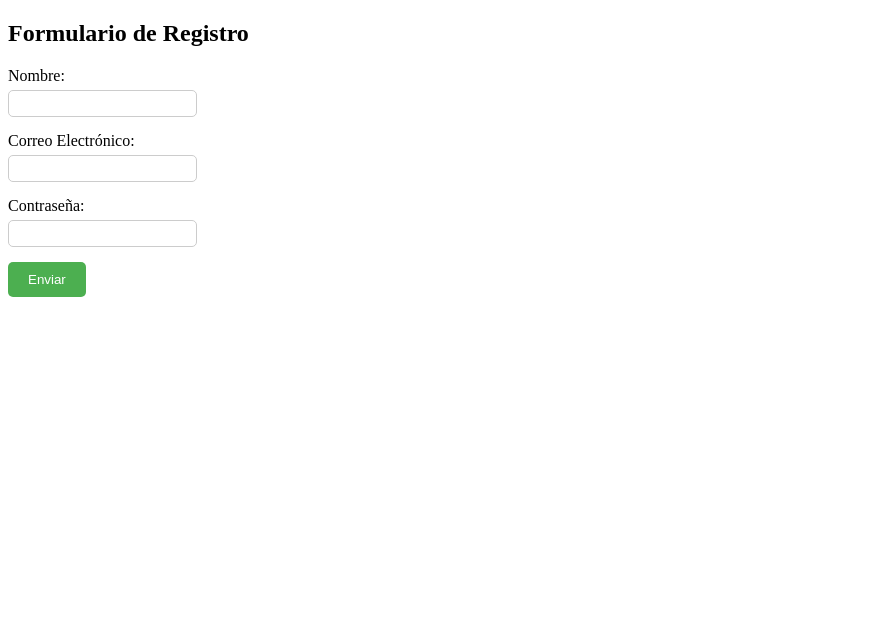
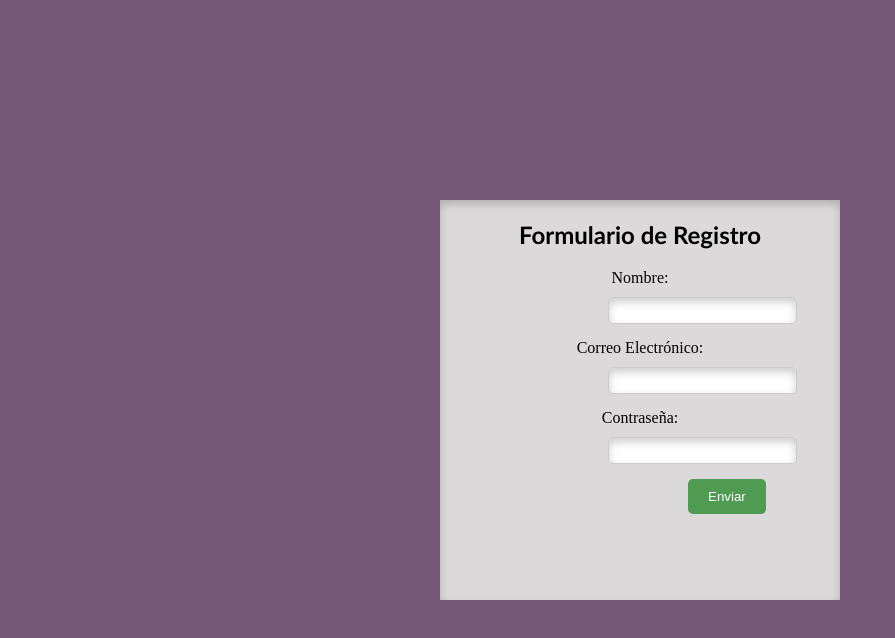
Before and after one commit to janetmei/validacion-formulario, a plain HTML site: page index.html in a window 1280 px wide. Shown: the whole page, without its empty margins (0-895 px from the left). Drawn offline with Linux system fonts and the light colour scheme.

Commit message:
Modificaciones

```diff
--- a/index.html
+++ b/index.html
@@ -6,11 +6,13 @@
     <meta http-equiv="X-UA-Compatible" content="IE=edge">
     <meta name="viewport" content="width=device-width, initial-scale=1.0">
     <link rel="stylesheet" href="style.css">
+    <!-- ICONO -->
+    <link rel="icon" href="https://cdn-icons-png.flaticon.com/512/4654/4654607.png">
     <title>Formulario Validado</title>
 </head>
 
 <body>
-    <form id="formulario">
+    <form class="container" id="formulario">
         <h2>Formulario de Registro</h2>
         <div class="form-group">
             <label for="name">Nombre:</label>
@@ -29,7 +31,6 @@
         </div>
         <button type="submit">Enviar</button>
     </form>
-
     <script src="script.js"></script>
 </body>
 
--- a/script.js
+++ b/script.js
@@ -1,3 +1,4 @@
+
 document.getElementById('formulario').addEventListener('submit', (event) => {
     event.preventDefault()
 
@@ -42,7 +43,6 @@ document.getElementById('formulario').addEventListener('submit', (event) => {
     //Si todos los campos son validos, enviar formulario
     if(!errorNombre.textContent && !emailError.textContent && !contrasenaError.textContent){
 
-        //BACKEND QUE RECIBA LA INFORMACIÓN
         alert('El formulario se ha enviado con exito')
         document.getElementById('formulario').reset();
     }
--- a/style.css
+++ b/style.css
@@ -1,10 +1,30 @@
+body {
+  display: grid;
+  place-items: center;
+  height: 100vh;
+  margin: 0;
+  background-color: rgb(118, 89, 121);
+
+}
+.container {
+  width: 400px;
+  height: 400px;
+  background-color: rgb(219, 217, 217);
+  box-shadow: inset 0px 4px 8px rgba(0, 0, 0, 0.2);
+}
+
+h2 {
+  font-family:'Trebuchet MS', 'Lucida Sans Unicode', 'Lucida Grande', 'Lucida Sans', Arial, sans-serif;
+  text-align: center;
+}
 .form-group {
     margin-bottom: 15px;
   }
 
   label {
     display: block;
-    margin-bottom: 5px;
+    margin-bottom: 10px;
+    text-align: center;
   }
 
   input[type="text"],
@@ -13,19 +33,22 @@
     padding: 5px;
     border-radius: 5px;
     border: 1px solid #ccc;
+    margin-left: 21vh;
+    box-shadow: inset 0px 4px 8px rgba(0, 0, 0, 0.2);
   }
 
   button[type="submit"] {
     padding: 10px 20px;
-    background-color: #4CAF50;
+    background-color: #4f9b51;
     color: #fff;
     border: none;
     border-radius: 5px;
     cursor: pointer;
+    margin-left: 31vh;
   }
 
   .error-message {
     color: red;
-    font-size: 12px;
+    font-size: 20px;
     margin-top: 5px;
   }
```
